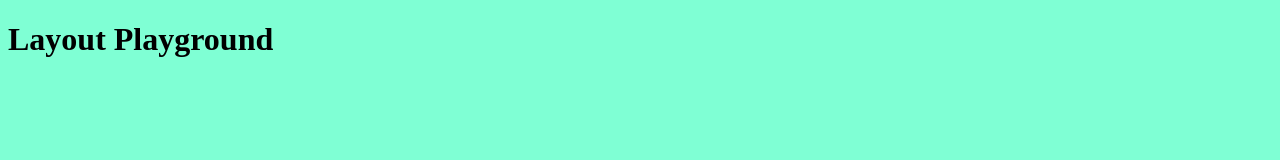
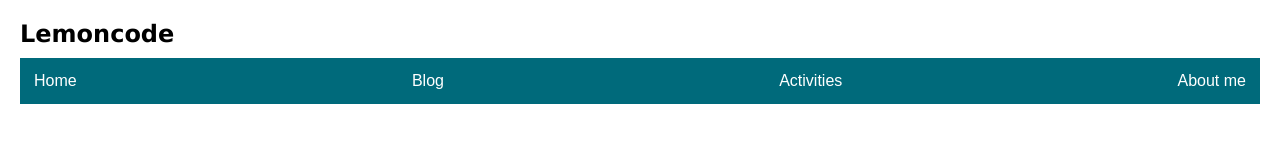
Before and after one commit to kevinandrep/Modulo01-Layout-laboratorio, a website built with Vite: page laboratorio-basico/Ejercicio03/index.html in a window 1280 px wide. Built offline with nearby package versions, Linux system fonts and the light colour scheme.

Commit message:
ejercicio 03

```diff
--- a/laboratorio-basico/Ejercicio03/index.html
+++ b/laboratorio-basico/Ejercicio03/index.html
@@ -4,10 +4,18 @@
     <meta charset="UTF-8" />
     <link rel="icon" type="image/svg+xml" href="/vite.svg" />
     <meta name="viewport" content="width=device-width, initial-scale=1.0" />
-    <link type="text/css" rel="stylesheet" href="mystyle.scss" />
+    <link type="text/css" rel="stylesheet" href="./sass/main.scss" />
     <title>Layout Playground</title>
   </head>
   <body>
-    <h1>Layout Playground</h1>
+    <h1>Lemoncode</h1>
+    <nav class="nav-container">
+      <ul class="list">
+        <li><a href="#" class="list-item">Home</a></li>
+        <li><a href="#" class="list-item">Blog</a></li>
+        <li><a href="#" class="list-item">Activities</a></li>
+        <li><a href="#" class="list-item">About me</a></li>
+      </ul>
+    </nav>
   </body>
 </html>
--- a/laboratorio-basico/Ejercicio03/mystyle.scss
+++ /dev/null
@@ -1,3 +0,0 @@
-body {
-  background-color: aquamarine;
-}
--- /dev/null
+++ b/laboratorio-basico/Ejercicio03/sass/main.scss
@@ -0,0 +1,62 @@
+@use "variables.scss" as *;
+
+body {
+  margin: 20px;
+  padding: 0;
+  box-sizing: border-box;
+  min-width: 350px;
+  @media (max-width: $mobile) {
+    border-width: 8px 15px;
+    border-style: solid;
+    border-color: black;
+    padding: 20px;
+  }
+}
+
+* {
+  margin: 0;
+  padding: 0;
+}
+
+h1 {
+  margin: 10px 0;
+  font-size: 1.5rem;
+  font-family: $text-title;
+}
+
+.nav-container {
+  background-color: $list-color;
+  color: $text-color-white;
+}
+
+.list {
+  display: flex;
+  justify-content: space-between;
+
+  li {
+    list-style: none;
+    display: flex;
+  }
+
+  .list-item {
+    text-decoration: none;
+    width: 100%;
+    color: $text-color-white;
+    padding: 14px;
+    transition: background-color 0.3s ease-in;
+    font-family: $text-menu-items;
+
+    &:hover {
+      background-color: $list-color-hover;
+      cursor: pointer;
+    }
+
+    &:focus {
+      background-color: $list-color-hover;
+    }
+  }
+
+  @media (max-width: $mobile) {
+    flex-direction: column;
+  }
+}
--- /dev/null
+++ b/laboratorio-basico/Ejercicio03/sass/variables.scss
@@ -0,0 +1,13 @@
+$list-color: rgb(0 106 123);
+$list-color-hover: rgb(47 72 88);
+$text-color-white: rgb(255 255 255);
+
+// text variables
+
+$text-title: "Lucida Sans", "Lucida Sans Regular", "Lucida Grande",
+  "Lucida Sans Unicode", Geneva, Verdana, sans-serif;
+$text-menu-items: Arial, Helvetica, sans-serif;
+
+// resoluciones
+$mobile: 560px;
+$desktop: 1024px;
```
Also changed, not shown: laboratorio-basico/Ejercicio03/sass/components.scss (added), 1 other file.
